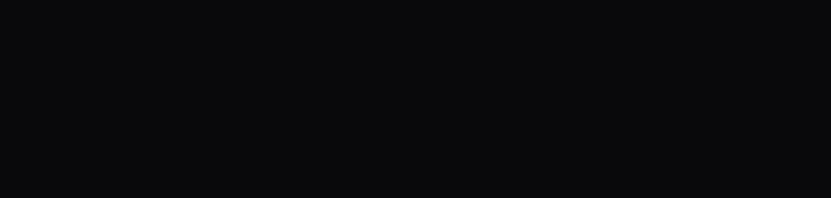
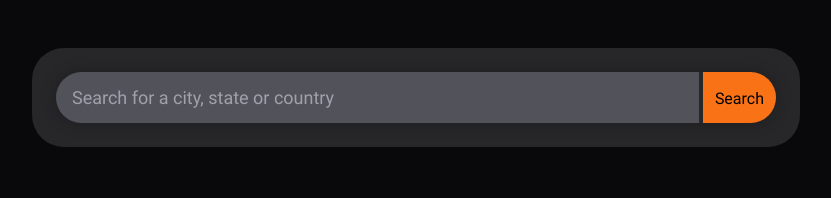
Before and after one commit to michalwachowicz/weather-app, a plain HTML site: page index.html in a window 1280 px wide. Shown: the whole page, without its empty margins (224-1055 px from the left). Drawn offline with Linux system fonts and the light colour scheme.

Commit message:
Style searchbar related elements

```diff
--- a/index.html
+++ b/index.html
@@ -1 +1 @@
-<!doctype html><html lang="en"><head><meta charset="UTF-8"/><meta name="viewport" content="width=device-width,initial-scale=1"/><title>Weather App</title><script defer="defer" src="main.bundle.js"></script><link href="main.css" rel="stylesheet"></head><body><div class="container"></div></body></html>
+<!doctype html><html lang="en"><head><meta charset="UTF-8"/><meta name="viewport" content="width=device-width,initial-scale=1"/><title>Weather App</title><script defer="defer" src="main.bundle.js"></script><link href="main.css" rel="stylesheet"></head><body><div class="container"><div class="card card-search"><form class="searchbar"><input class="searchbar-input" placeholder="Search for a city, state or country" required/> <button type="submit" class="btn btn-search">Search</button></form></div></div></body></html>
```
Also changed, not shown: main.css (+1 -1 lines), 1 other file.
